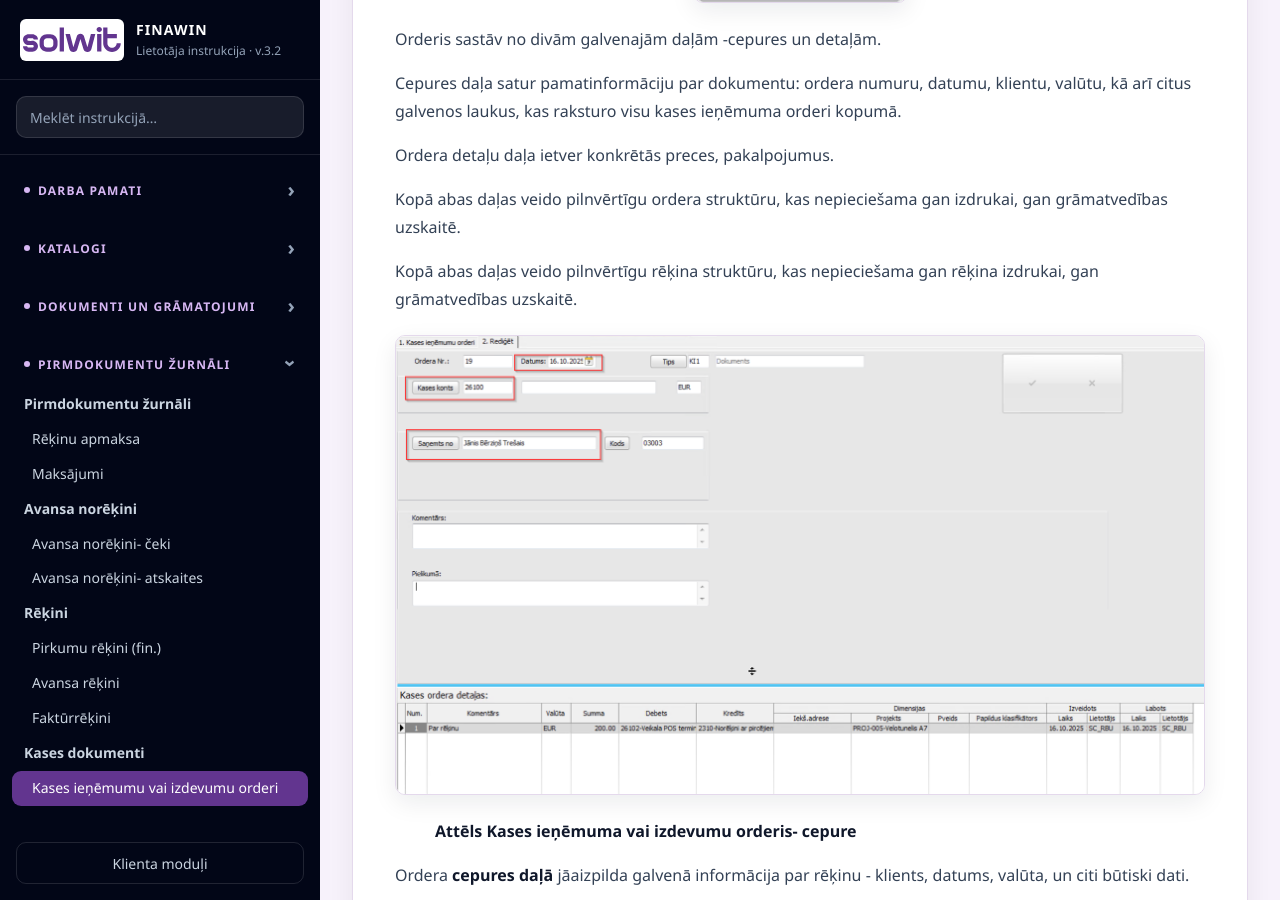
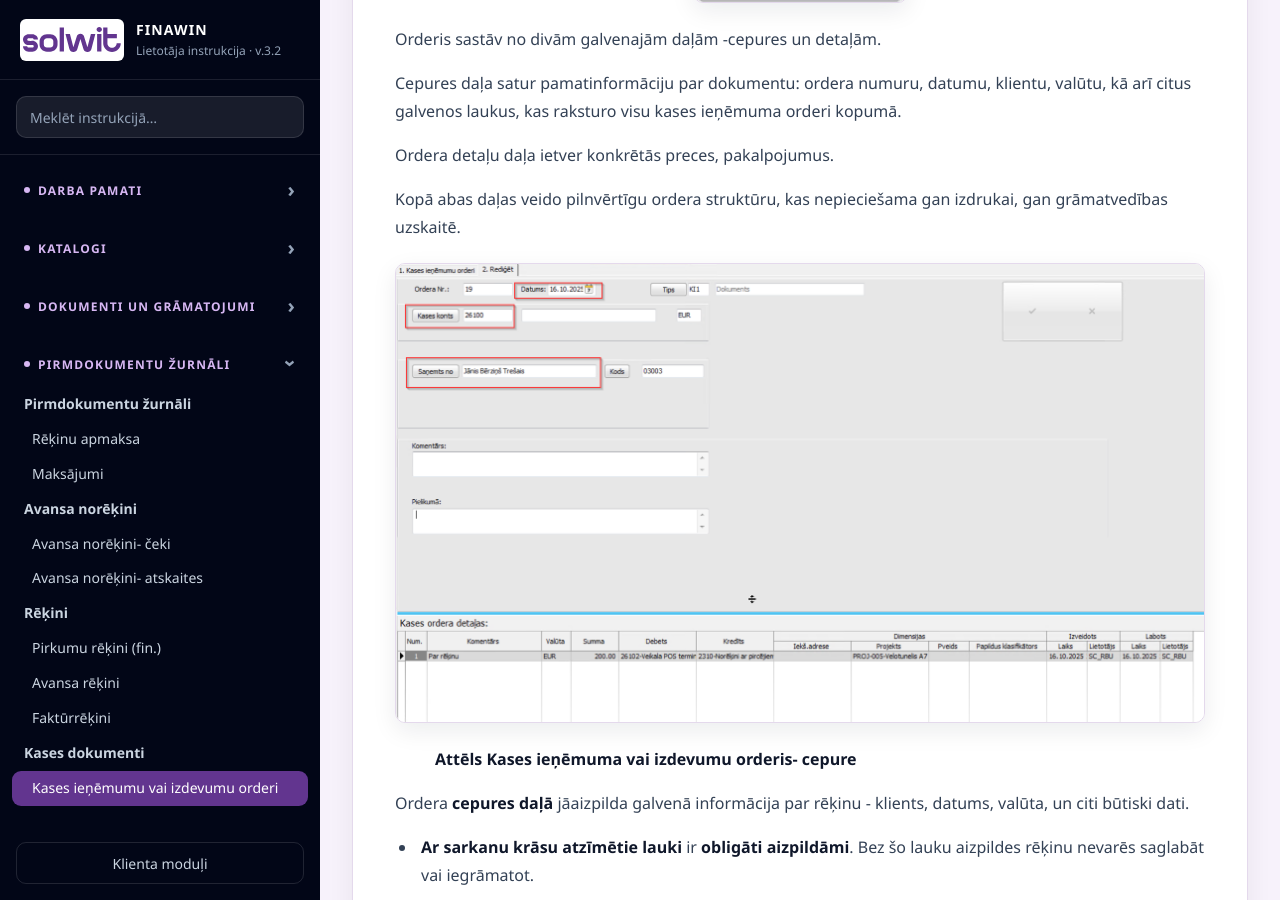
Before and after one commit to cymmtrwqp8-ctrl/finawin-instrukcija1, a Jekyll site: the page built from _docs/067-kase-kases-ienemumu-vai-izdevumu-orderi.md, in a window 1280 px wide and 900 px high, scrolled down 1661 px. Built offline with Jekyll 4.4.1, drawn with Linux system fonts in a browser that asks for light colours.

Commit message:
Clarify order structure description
Removed redundant mention of 'rēķina struktūru' and its printing requirement.

```diff
--- a/_docs/067-kase-kases-ienemumu-vai-izdevumu-orderi.md
+++ b/_docs/067-kase-kases-ienemumu-vai-izdevumu-orderi.md
@@ -51,8 +51,6 @@ Ordera detaļu daļa ietver konkrētās preces, pakalpojumus.
 
 Kopā abas daļas veido pilnvērtīgu ordera struktūru, kas nepieciešama gan izdrukai, gan grāmatvedības uzskaitē.
 
-Kopā abas daļas veido pilnvērtīgu rēķina struktūru, kas nepieciešama gan rēķina izdrukai, gan grāmatvedības uzskaitē.
-
 <img src="{{ site.baseurl }}/assets/images/image156.png" alt="A screenshot of a computer AI-generated content may be incorrect." />
 
 > **Attēls Kases ieņēmuma vai izdevumu orderis- cepure**
```
